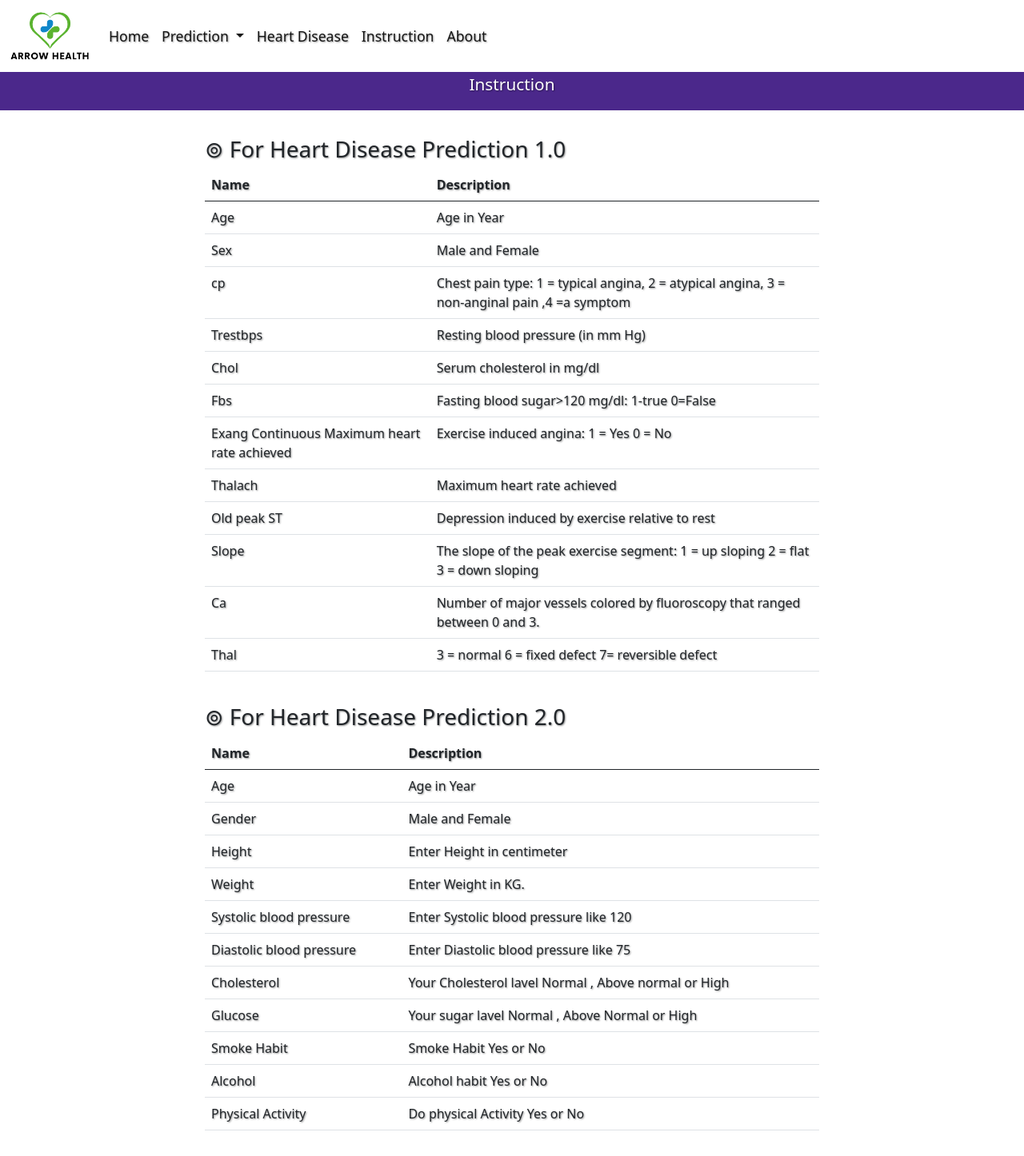
After one commit to shuvra-matrix/HEART_DISEASE_PREDICTION, a Django app: page /Instruction in a window 1280 px wide. The commit adds this page. Shown: the whole page at 80% size. Run offline with Django 3.2, Linux system fonts and the light colour scheme.

Commit message:
about , instruction done

```diff
--- a/HEART_DISEASE_PREDICTION_APP/urls.py
+++ b/HEART_DISEASE_PREDICTION_APP/urls.py
@@ -12,4 +12,6 @@ urlpatterns = [
     path("About Heart Disease", views.about1, name="about1"),
     path("Risk for Heart Disease", views.about2, name="about2"),
     path("Prevent Heart Disease", views.about3, name="about3"),
+    path("Instruction", views.ins, name="ins"),
+    path("About", views.about4, name="about4"),
 ]
--- a/HEART_DISEASE_PREDICTION_APP/views.py
+++ b/HEART_DISEASE_PREDICTION_APP/views.py
@@ -114,3 +114,11 @@ def about2(request):
 
 def about3(request):
     return render(request, "about3.html")
+
+
+def ins(request):
+    return render(request, "ins.html")
+
+
+def about4(request):
+    return render(request, "about4.html")
--- a/Templates/header.html
+++ b/Templates/header.html
@@ -36,6 +36,14 @@
        <li class="nav-item">
           <a class="nav-link active" aria-current="page" href="{%url 'pre:about' %}">Heart Disease</a>
         </li>
+          <li class="nav-item">
+          <a class="nav-link active" aria-current="page" href="{%url 'pre:ins' %}">Instruction</a>
+        </li>
+        </li>
+          <li class="nav-item">
+          <a class="nav-link active" aria-current="page" href="{%url 'pre:about4' %}">About</a>
+        </li>
+
       </ul>
     </div>
   </div>
--- /dev/null
+++ b/Templates/ins.html
@@ -0,0 +1,144 @@
+{% extends 'header.html' %}
+{% load static %}
+{% block body_block %}
+
+<div class="text_div">
+    <p class="main_text"> Instruction </p>
+</div>
+
+<div class="ins_main">
+<h3>&circledcirc; For Heart Disease Prediction 1.0 </h3>
+<table class="table">
+  <thead>
+    <tr>
+      <th scope="col">Name</th>
+      <th scope="col">Description</th>
+    </tr>
+  </thead>
+  <tbody>
+    <tr>
+      <td>Age</td>
+      <td>Age in Year</td>
+    </tr>
+    <tr>
+      <td>Sex</td>
+      <td>Male and Female</td>
+    </tr>
+    <tr>
+      <td>cp</td>
+      <td>Chest pain type: 1 = typical angina, 2 = atypical angina, 3 = non-anginal pain ,4 =a symptom</td>
+    </tr>
+    <tr>
+        <td>Trestbps</td>
+        <td>Resting blood pressure (in mm Hg)
+
+    </td>
+    </tr>
+    <tr>
+        <td>Chol</td>
+        <td>Serum cholesterol in mg/dl</td>
+    </tr>
+    <tr>
+        <td>Fbs</td>
+        <td>Fasting blood sugar>120 mg/dl: 1-true 0=False</td>
+    </tr>
+    <tr>
+        <td>Exang Continuous Maximum heart
+rate achieved</td>
+        <td>Exercise induced angina: 1 = Yes 0 = No
+</td>
+    </tr>
+    <tr>
+        <td>Thalach</td>
+        <td>Maximum heart rate achieved</td>
+    </tr>
+    <tr>
+        <td>Old peak ST</td>
+        <td>Depression induced by exercise relative to
+rest</td>
+    </tr>
+    <tr>
+        <td>Slope</td>
+        <td>The slope of the peak exercise segment: 1 = up
+sloping 2 = flat 3 = down sloping</td>
+    </tr>
+    <tr>
+        <td>Ca</td>
+        <td>Number of major vessels colored by
+fluoroscopy that ranged between 0 and 3.</td>
+    </tr>
+    <tr>
+        <td>Thal</td>
+        <td>3 = normal 6 = fixed defect 7= reversible
+defect</td>
+    </tr>
+
+  </tbody>
+</table>
+<br>
+<h3>&circledcirc; For Heart Disease Prediction 2.0 </h3>
+<table class="table">
+  <thead>
+    <tr>
+      <th scope="col">Name</th>
+      <th scope="col">Description</th>
+    </tr>
+  </thead>
+  <tbody>
+    <tr>
+      <td>Age</td>
+      <td>Age in Year</td>
+    </tr>
+    <tr>
+      <td>Gender</td>
+      <td>Male and Female</td>
+    </tr>
+    <tr>
+      <td>Height</td>
+      <td>Enter Height in centimeter</td>
+    </tr>
+    <tr>
+        <td>Weight</td>
+        <td>Enter Weight in KG.
+
+    </td>
+    </tr>
+    <tr>
+        <td>Systolic blood pressure</td>
+        <td>Enter Systolic blood pressure like 120</td>
+    </tr>
+    <tr>
+        <td>Diastolic blood pressure</td>
+        <td>Enter Diastolic blood pressure like 75</td>
+    </tr>
+    <tr>
+        <td>Cholesterol</td>
+        <td>
+            Your Cholesterol lavel Normal , Above normal or High
+</td>
+    </tr>
+    <tr>
+        <td>Glucose</td>
+        <td>Your sugar lavel Normal , Above Normal or High</td>
+    </tr>
+    <tr>
+        <td>Smoke Habit</td>
+        <td>Smoke Habit Yes or No</td>
+    </tr>
+    <tr>
+        <td>Alcohol</td>
+        <td>Alcohol habit Yes or No</td>
+    </tr>
+    <tr>
+        <td>Physical Activity</td>
+        <td>Do physical Activity Yes or No</td>
+    </tr>
+
+
+  </tbody>
+</table>
+
+</div>
+</div>
+
+{% endblock %}
--- a/static/css/style.css
+++ b/static/css/style.css
@@ -175,6 +175,16 @@ a{
 
 }
 
+.ins_main{
+    width: 60%;
+    margin: 2rem auto;
+}
+.main_about{
+     width: 60%;
+    margin: 2rem auto;
+
+}
+
 h2{
     margin: 1rem 0rem;
 }
@@ -288,5 +298,13 @@ h2{
 
 
 }
+.ins_main{
+    width: 95%;
+    margin: 1rem auto;
+}
+.main_about{
+    width: 90%;
+    margin: 1rem auto;
+}
 
 }
```
Also changed, not shown: Templates/about4.html (added, +62 -0 lines).
